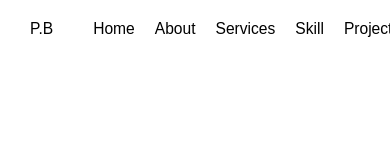
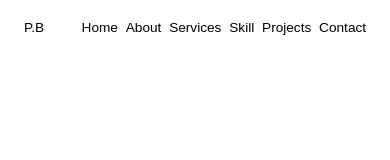
Before and after one commit to pranjalbajpai23/Pranjalbajpai2303.github.io, a plain HTML site: page index.html in a window 390 px wide. Shown: the top 160 px of the page. Drawn offline with Linux system fonts and the light colour scheme.

Commit message:
Update Portfolio.css

```diff
--- a/Portfolio.css
+++ b/Portfolio.css
@@ -42,7 +42,7 @@ body{
     text-align: center;
     color: currentColor;
     background-color: transparent;
-    margin:0 1rem;
+    margin:0 1vw;
 
 }
 #name{
@@ -609,7 +609,7 @@ form button{
 @media screen and (max-width:820px){
     #navbar{
         width: 100%;
-        font-size: 4vw;
+        font-size: 3.5vw;
         position: fixed;
     }
     #name{
```
